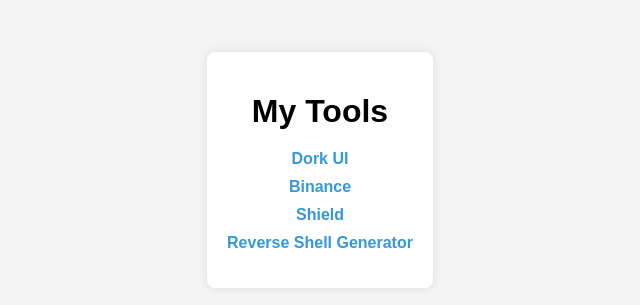
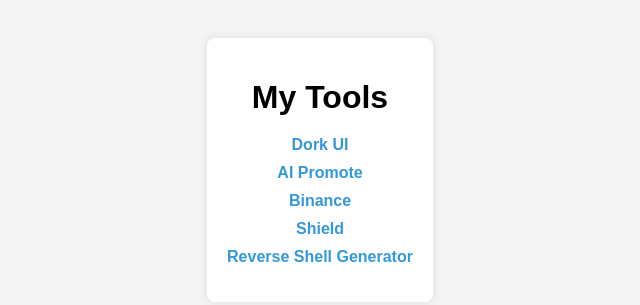
Before and after one commit to huntertool/mytool2, a plain HTML site: page index.html in a window 1280 px wide. Shown: the part 230-535 px from the top of the page, without its empty margins (320-960 px from the left). Drawn offline with Linux system fonts and the light colour scheme.

Commit message:
Update index.html

```diff
--- a/index.html
+++ b/index.html
@@ -47,6 +47,7 @@
         <h1>My Tools</h1>
         <ul>
             <li><a href="dork-ui/index.html">Dork UI</a></li>
+            <li><a href="ai-promote/index.html">AI Promote</a></li>
             <li><a href="Crypto/index.html">Binance</a></li>
             <li><a href="shield/index.html">Shield</a></li>
             <li><a href="reverse-shell-generator/index.html">Reverse Shell Generator</a></li>
```
